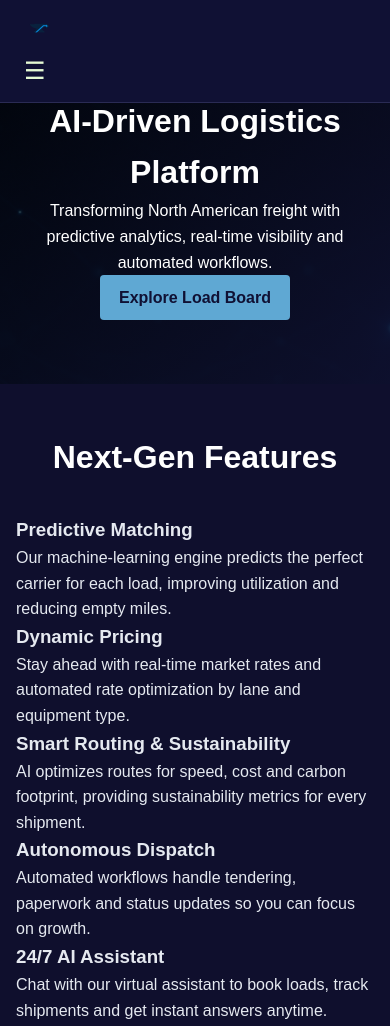
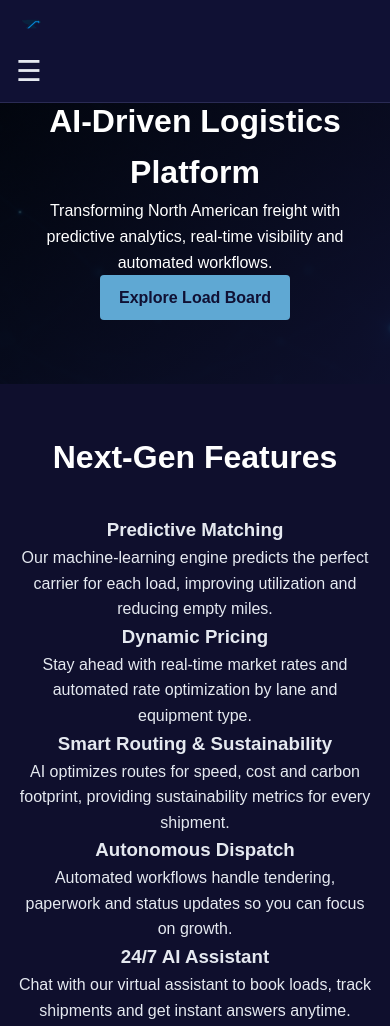
Before and after one commit to keelan910/Black-Forge-Logistics, a website: page index.html in a window 390 px wide. Shown: the top 1026 px of the page. Drawn offline with Linux system fonts and the light colour scheme.

Commit message:
Refine styling: center sections, smaller header, and menu toggle

```diff
--- a/style.css
+++ b/style.css
@@ -491,3 +491,31 @@
     flex-wrap: wrap;
   }
 }
+
+/* Custom overrides */
+.nav-container {
+  padding: 0.5rem 1rem;
+}
+.menu-toggle {
+  display: none;
+  font-size: 1.8rem;
+  cursor: pointer;
+  color: #e5e9f0;
+}
+@media (max-width: 768px) {
+  .menu-toggle {
+    display: block;
+  }
+}
+.features-section, .loads-section, .advantages-section,
+.pricing-section, .contact-section, .faq-section {
+  max-width: 900px;
+  margin: 0 auto;
+  text-align: center;
+}
+.feature-grid, .pricing-grid, .adv-list {
+  justify-content: center;
+}
+.hero-section .hero-overlay {
+  text-align: center;
+}
```
